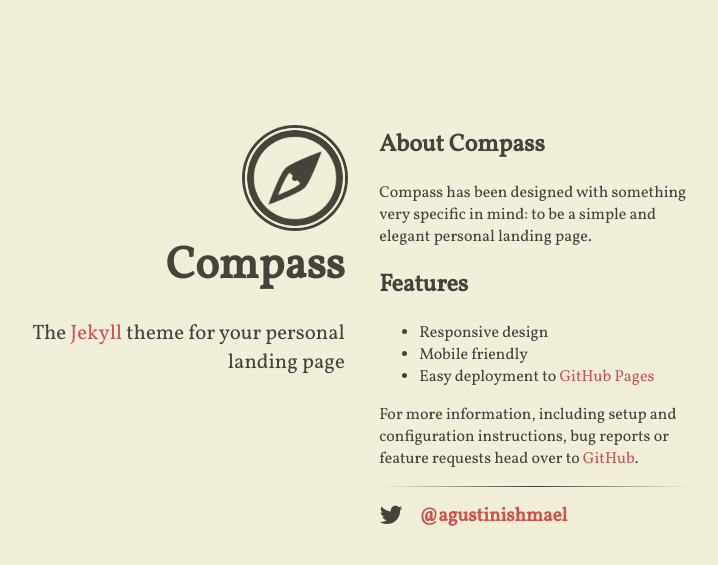
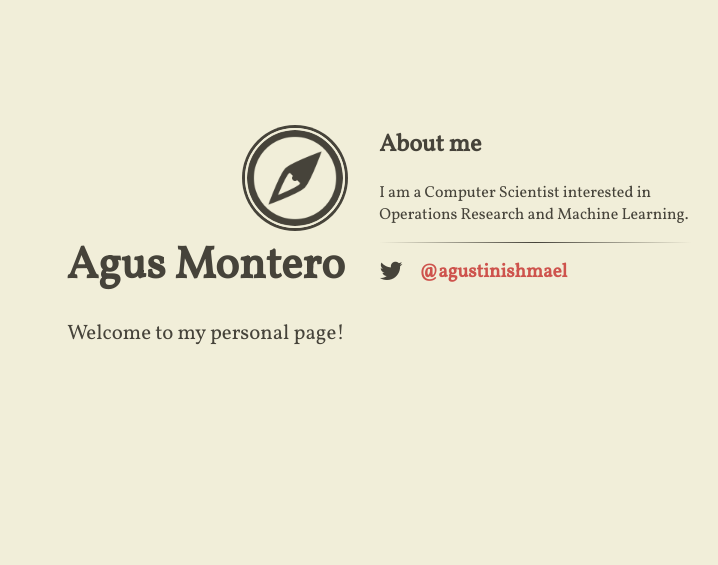
Before and after one commit to agusmontero/agusmontero.github.io, a Jekyll site: the page built from index.html, in a window 1280 px wide. Shown: the top 565 px of the page, without its empty margins (288-1006 px from the left). Built offline with Jekyll 4.4.1, drawn with Linux system fonts in a browser that asks for light colours; nearby versions of some CDN libraries.

Commit message:
basic info

```diff
--- a/_config.yml
+++ b/_config.yml
@@ -7,9 +7,9 @@
   # an avatar or logo (optional)
   logo: "/images/compass.png"
   # author will appear under the avatar (optional)
-  author: "Compass"
+  author: "Agus Montero"
   # tagline will appear under the title (optional)
-  tagline: "The <a href='http://jekyllrb.com'>Jekyll</a> theme for your personal landing page"
+  tagline: "Welcome to my personal page!"
   # if include_content is true, the contents of the content.html include will be
   # added right above the generated item list, if present
   include_content: true
--- a/_includes/content.html
+++ b/_includes/content.html
@@ -1,14 +1,14 @@
-<h2>About Compass</h2>
-<p>Compass has been designed with something very specific in mind: to be a simple and elegant personal landing page.</p>
+<h2>About me</h2>
+<p>I am a Computer Scientist interested in Operations Research and Machine Learning.</p>
 
-<h2>Features</h2>
+<!-- <h2>Features</h2>
 <ul>
   <li>Responsive design</li>
   <li>Mobile friendly</li>
   <li>Easy deployment to <a href="https://pages.github.com/">GitHub Pages</a></li>
 </ul>
 
-<p>For more information, including setup and configuration instructions, bug reports or feature requests head over to <a href="https://github.com/excentris/compass">GitHub</a>.</p>
+<p>For more information, including setup and configuration instructions, bug reports or feature requests head over to <a href="https://github.com/excentris/compass">GitHub</a>.</p> -->
 
 <hr />
 
```
Also changed, not shown: 1 other file.
